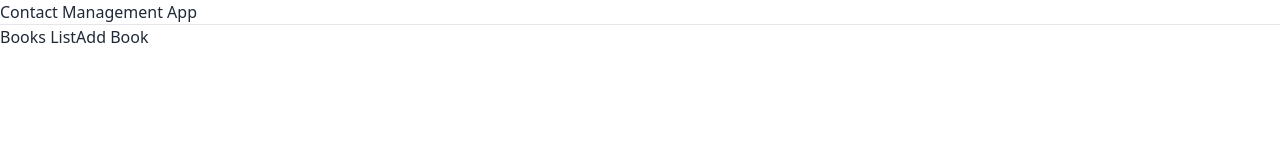
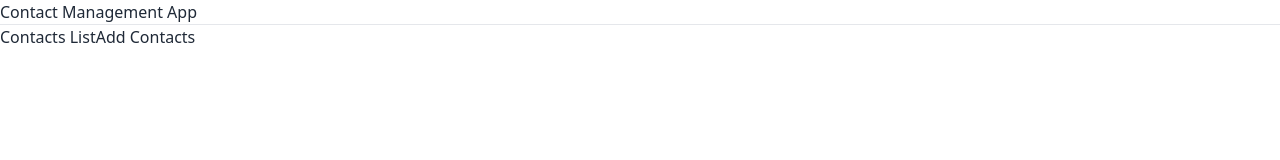
Before and after one commit to chayilDeborah/CRUD-App-ReactHooks, a React (Create React App) app: page / in a window 1280 px wide. Shown: the top 160 px of the page. Built offline with nearby package versions, Linux system fonts and the light colour scheme.

Commit message:
create ContactForm and Addcontact component

```diff
--- /dev/null
+++ b/src/components/AddContacts.jsx
@@ -0,0 +1,15 @@
+import React from "react";
+import ContactForm from './ContactForm';
+const AddContacts = () => {
+
+    const handleOnSubmit = (contact) => {
+        console.log(contact);
+      };
+    return (
+        <>
+        <ContactForm handleOnSubmit = {handleOnSubmit} />
+
+        </>
+    );
+}
+export default AddContacts;
--- /dev/null
+++ b/src/components/ContactForm.jsx
@@ -0,0 +1,9 @@
+import React from "react";
+
+const ContactForm = () => {
+    return (
+        <>
+        </>
+    )
+}
+export default ContactForm;
--- a/src/components/ContactsLists.jsx
+++ b/src/components/ContactsLists.jsx
@@ -2,7 +2,7 @@ import React from "react";
 
 
 const ContactsLists = () => {
-    return <h2>List of books</h2>;
+    return <h2>List of Contacts</h2>;
   };
 
   export default ContactsLists;
--- a/src/components/Header.jsx
+++ b/src/components/Header.jsx
@@ -8,10 +8,10 @@ const Header = () => {
             <hr />
             <div>
         <NavLink to="/" exact>
-          Books List
+        Contacts List
         </NavLink>
         <NavLink to="/add">
-          Add Book
+          Add Contacts
         </NavLink>
       </div>
         </header>
```
Also changed, not shown: src/App.css (+192 -0 lines).
